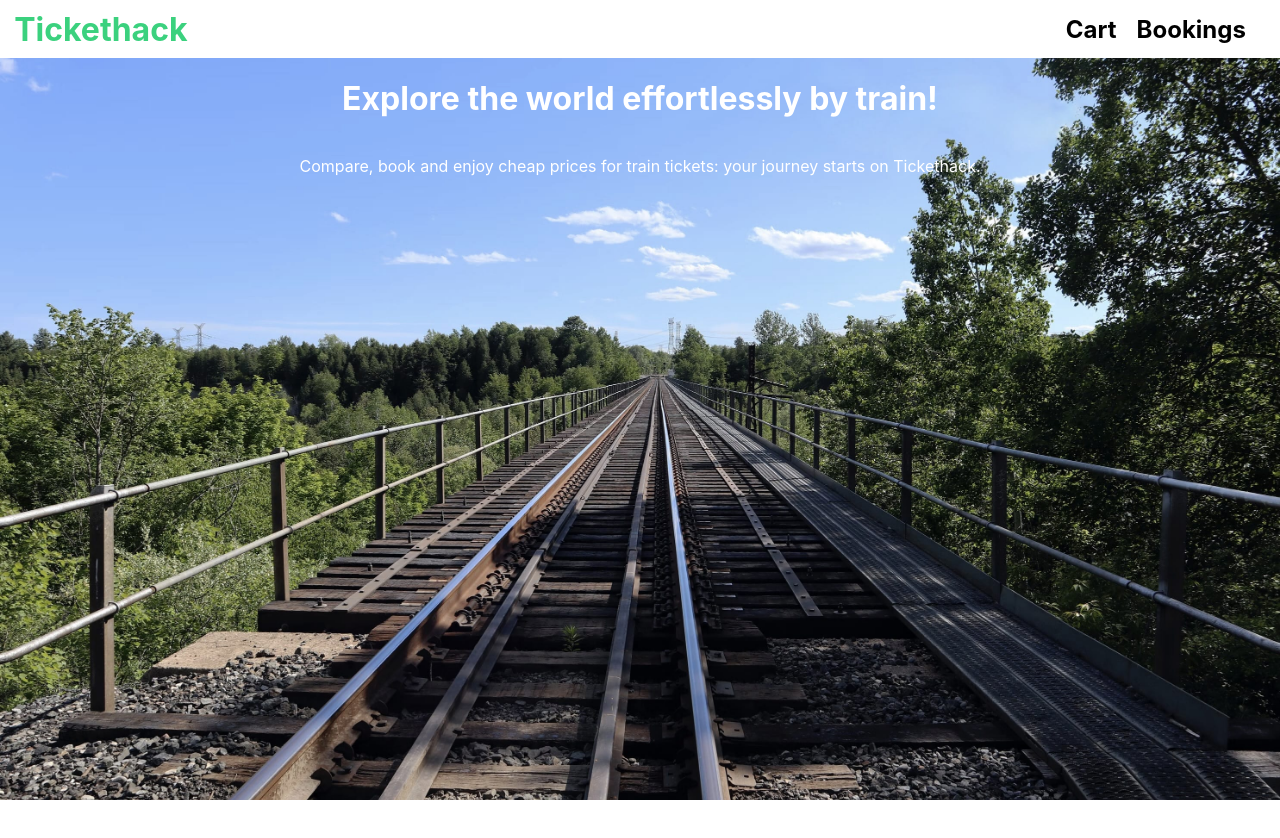
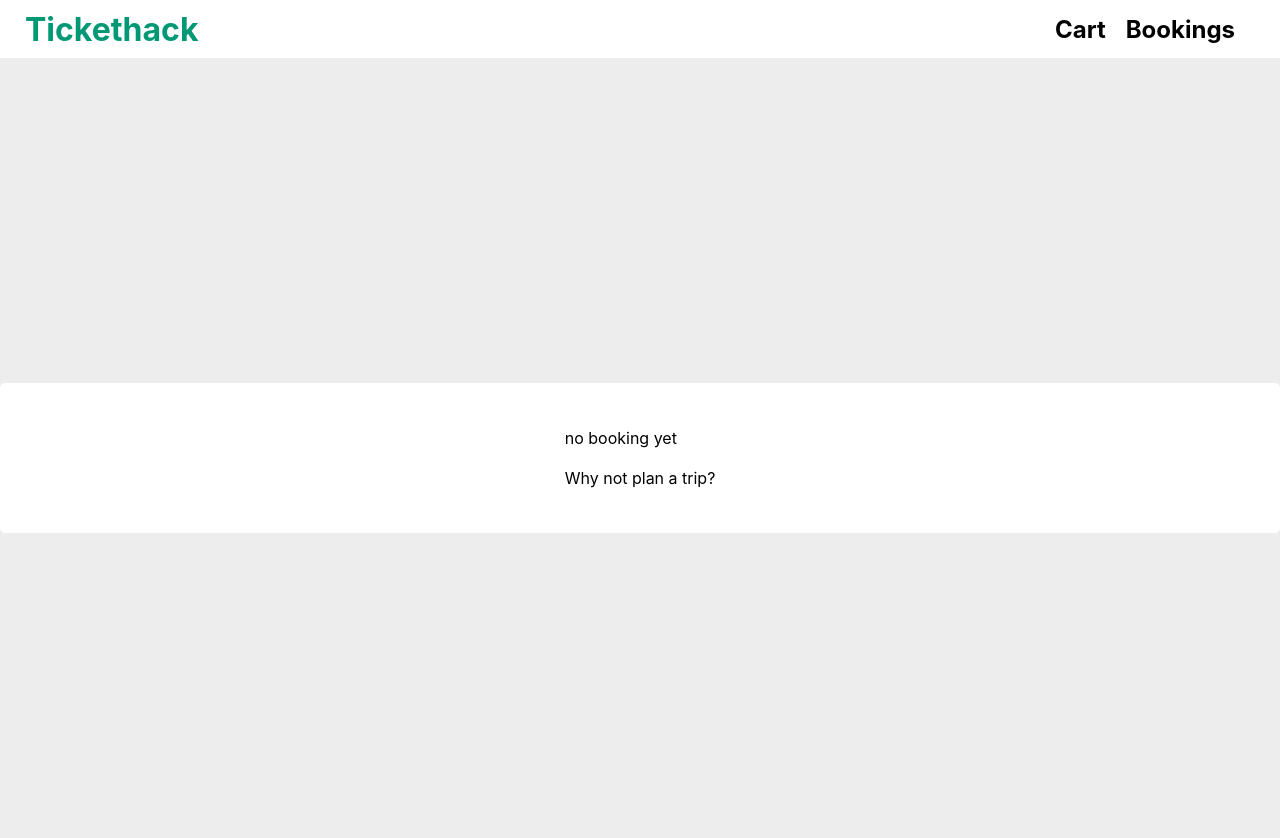
Before and after one commit to clementp0z0/TicketHack_Frontend, a plain HTML site: page booking.html in a window 1280 px wide. Before the commit the page ends 800 px from the top, so only its background shows below. Drawn offline with Linux system fonts and the light colour scheme.

Commit message:
creation css

```diff
--- a/booking.css
+++ b/booking.css
@@ -2,34 +2,51 @@ body {
     min-height: 100vh;
 	width: 100vw;
 	margin: 0;
-	background-image: url('/images/background.jpg');
-    background-size: cover;
+	background-color: #EDEDED;
 	font-family: -apple-system, BlinkMacSystemFont, 'Segoe UI', Roboto, Oxygen, Ubuntu, Cantarell, 'Open Sans', 'Helvetica Neue', sans-serif;
 }
 
 #header {
     display: flex;
     flex-direction: row;
-    justify-content: space-around;
+
     background-color: white;
     height: 1vh;
     padding: 25px 25px 25px 25px;
 }
 
-
+#headerstart {
+display: flex;
+}
 
 #headerLeft {
     display: flex;
     flex-direction: row;
     align-items: center;
-    margin-left: -450px;
 }
 
 #headerRight {
+    width: 1700px;
+    display: flex;
+    flex-direction: row-reverse;
+    align-items: center;
+}
+#body{
+    height: 100vh;
     display: flex;
     flex-direction: row;
     align-items: center;
-    margin-right: -450px;
+    justify-content: center;
+
+}
+#carré{
+    width: 1300px;
+    height: 150px;
+    display: flex;
+    background-color: white;
+    justify-content: center;
+    align-items: center;
+    border-radius: 5px;
 }
 
 h2 {
@@ -42,7 +59,7 @@ a {
 }
 
 #titre {
-    color: rgb(59, 209, 126);
+    color: #019875;
 }
 
 #titre:hover {
--- a/booking.html
+++ b/booking.html
@@ -5,22 +5,27 @@
     <meta http-equiv="X-UA-Compatible" content="IE=edge">
     <meta name="viewport" content="width=device-width, initial-scale=1.0">
     <title>Document</title>
-    <link rel="stylesheet" href="booking.css">
+    <link rel="stylesheet" href="cart.css">
 </head>
 <body>
     <div id="header">
-        <div id="headerLeft">
-            <h1><a id="titre"href="Index.html">Tickethack</a></h1>
+        <div id="headerstart">
+            <div id="headerLeft">
+                <h1><a id="titre"href="Index.html">Tickethack</a></h1>
+            </div>
         </div>
         <div id="headerRight">
+            <h2><a href="booking.html">Bookings</a></h2>
             <h2><a href="cart.html">Cart</a></h2>
-            <h2><a href="booking.html">Bookings</a></h2>
         </div>
     </div>
-    <div id="homeMsg">
-        <h1>Explore the world effortlessly by train!</h1>
-        <p>Compare, book and enjoy cheap prices for train tickets: your journey starts on Tickethack.</p>
+    <div id="body">
+        <div id="carré">
+            <div id="content">
+                <p id="noBooking">no booking yet <br><br>Why not plan a trip?</p>
+            </div>
+        </div>
     </div>
-    <script src="booking.js"></script>
+    <script src="cart.js"></script>
 </body>
 </html>
--- a/cart.css
+++ b/cart.css
@@ -26,7 +26,7 @@ display: flex;
 }
 
 #headerRight {
-    width: 1300px;
+    width: 1700px;
     display: flex;
     flex-direction: row-reverse;
     align-items: center;
@@ -48,6 +48,7 @@ display: flex;
     align-items: center;
     border-radius: 5px;
 }
+
 h2 {
     padding-right: 20px;
 }
```
